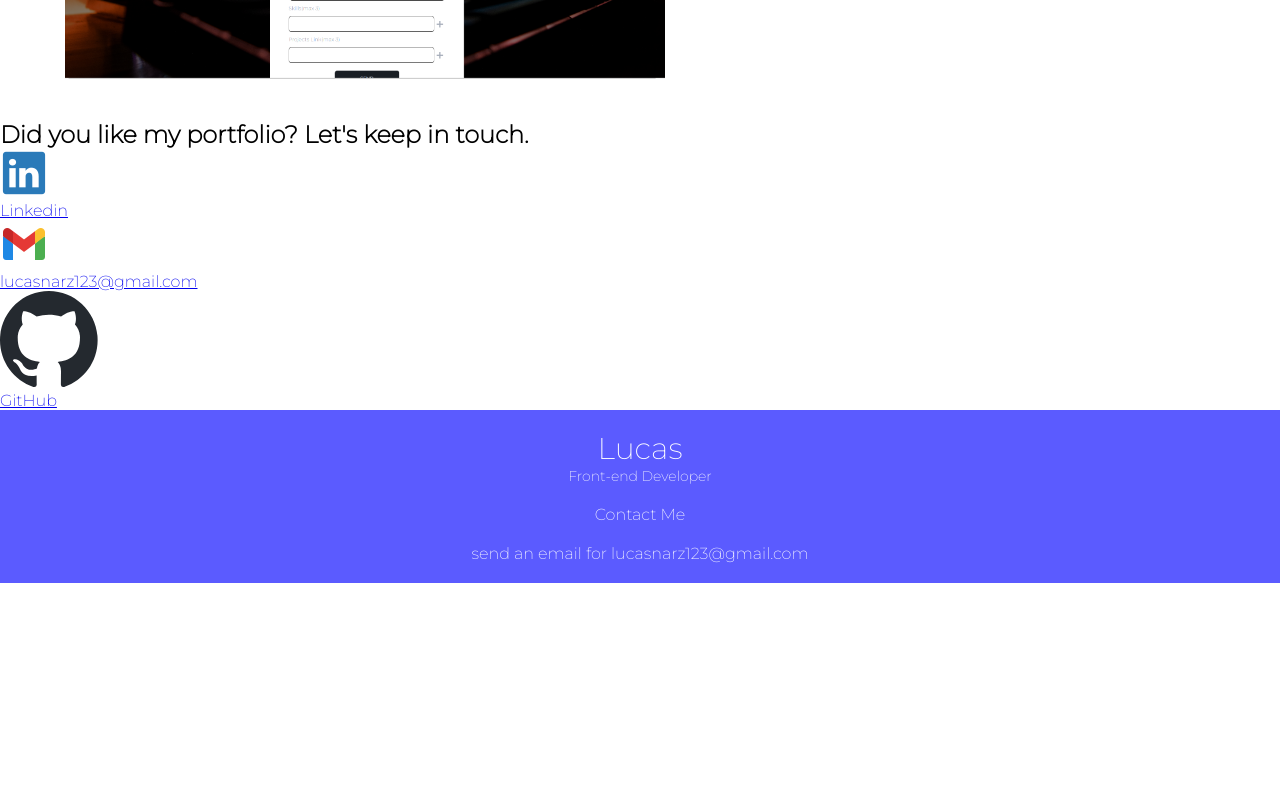
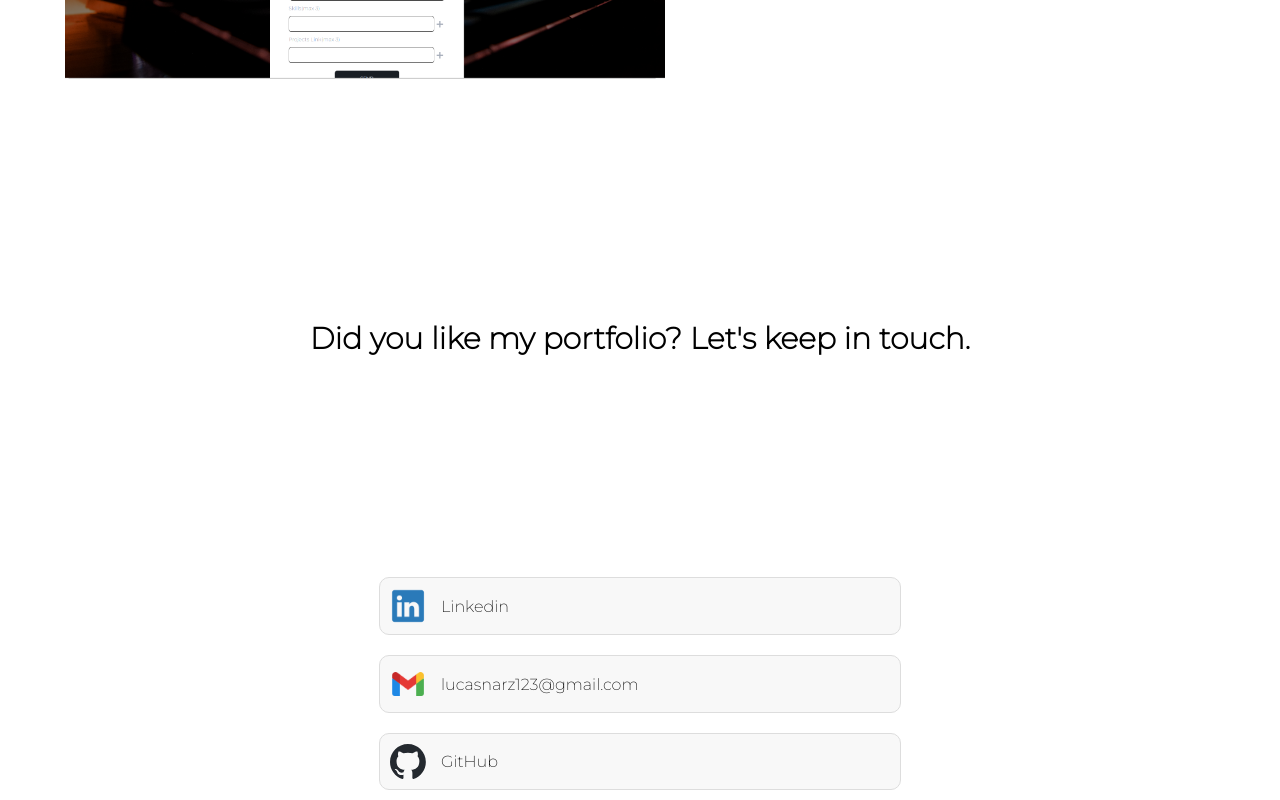
Before and after one commit to LucasNarZ/portfolio-full-stack, a React (Create React App) app in the folder Portfolio/: page / in a window 1280 px wide. Shown: the part 2460-3260 px from the top of the page. Before the commit the page ends 3043 px from the top, so only its background shows below. Built offline with nearby package versions, Linux system fonts and the light colour scheme.

Commit message:
forgot to compile some scss

```diff
--- a/Portfolio/src/css/styles.css
+++ b/Portfolio/src/css/styles.css
@@ -253,23 +253,23 @@
   padding-bottom: 40px;
 }
 
-.contact {
+#contact {
   display: flex;
   height: 100vh;
   width: 100vw;
   flex-direction: column;
   align-items: center;
 }
-.contact h1 {
+#contact h1 {
   text-align: center;
   font-size: 30px;
   margin-bottom: 200px;
   margin-top: 200px;
 }
-.contact img {
+#contact img {
   width: 36px;
 }
-.contact .option {
+#contact .option {
   display: flex;
   column-gap: 15px;
   border-radius: 10px;
@@ -282,13 +282,13 @@
   transition: background-color 0.5s;
   cursor: pointer;
 }
-.contact .option p {
+#contact .option p {
   text-align: center;
 }
-.contact .option:hover {
+#contact .option:hover {
   background-color: white;
 }
-.contact a {
+#contact a {
   text-decoration: none;
   color: black;
 }
```
